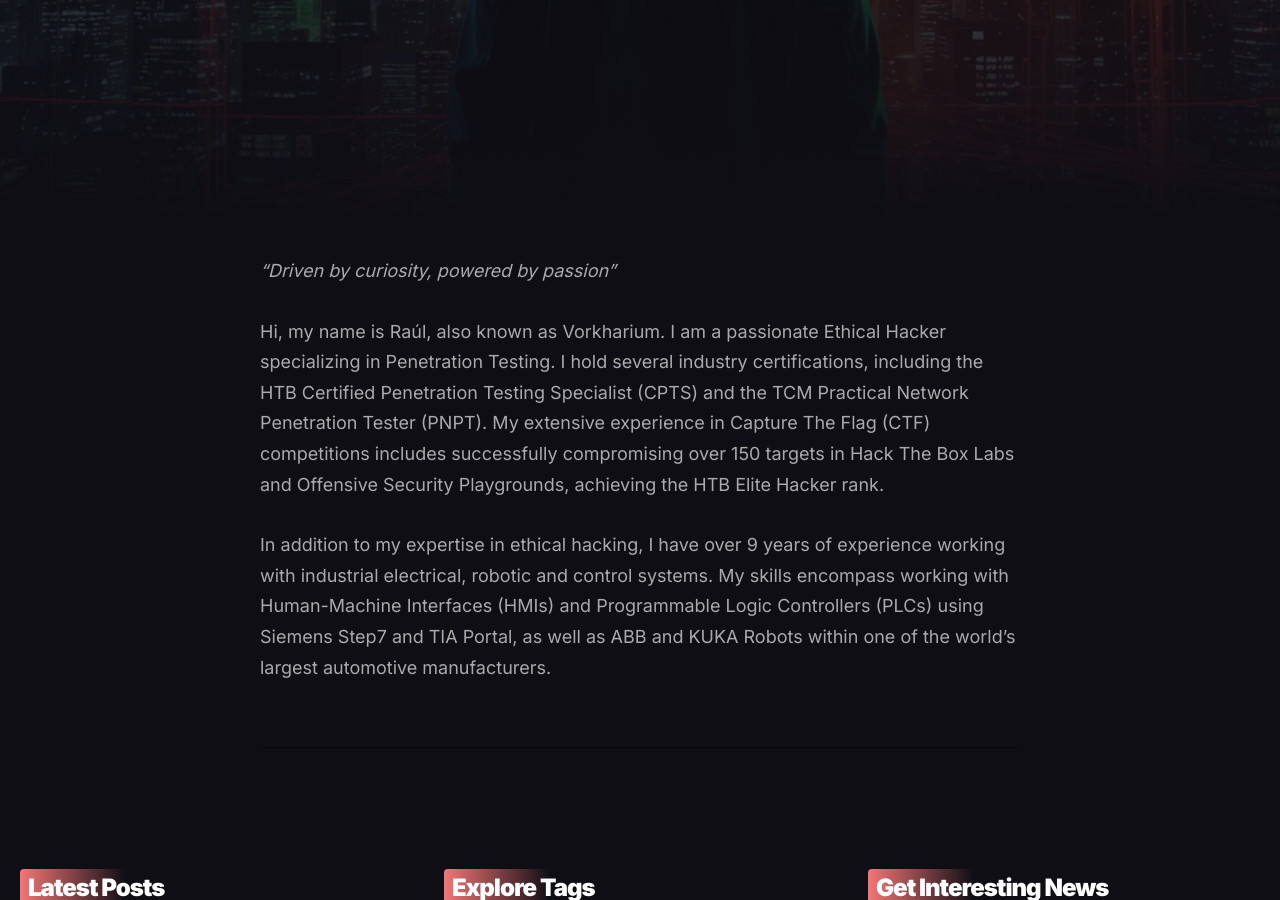
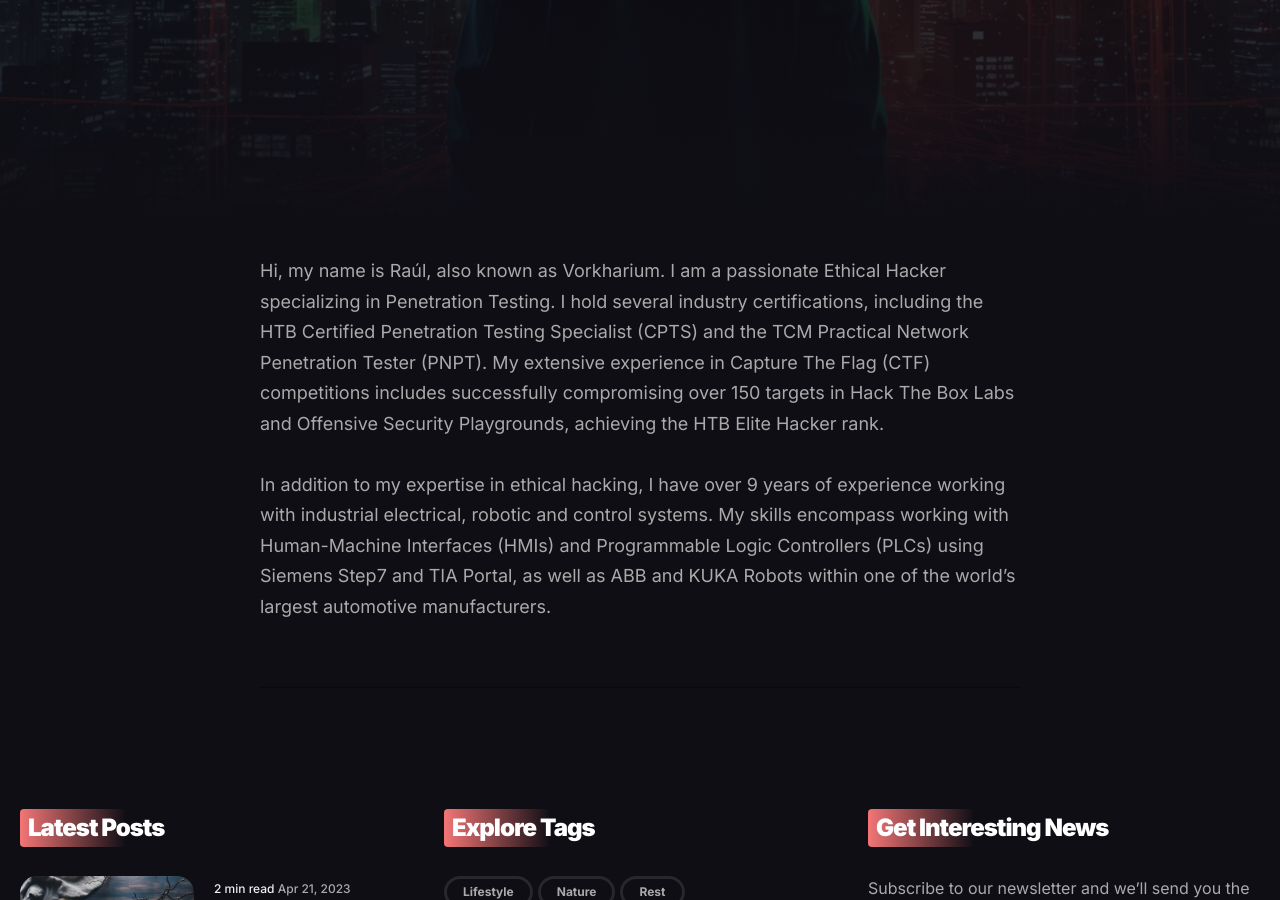
Before and after one commit to Vorkharium/vorkharium.github.io, a Jekyll site: the page built from _pages/about.md, in a window 1280 px wide and 900 px high, scrolled down 440 px. Built offline with Jekyll 4.4.1, drawn with Linux system fonts in a browser that asks for light colours.

Commit message:
Update about.md

```diff
--- a/_pages/about.md
+++ b/_pages/about.md
@@ -4,8 +4,6 @@
 permalink: /about/
 image: '/images/01.jpg'
 ---
-_"Driven by curiosity, powered by passion"_
-
 Hi, my name is Raúl, also known as Vorkharium. I am a passionate Ethical Hacker specializing in Penetration Testing. I hold several industry certifications, including the HTB Certified Penetration Testing Specialist (CPTS) and the TCM Practical Network Penetration Tester (PNPT). My extensive experience in Capture The Flag (CTF) competitions includes successfully compromising over 150 targets in Hack The Box Labs and Offensive Security Playgrounds, achieving the HTB Elite Hacker rank.
 
 In addition to my expertise in ethical hacking, I have over 9 years of experience working with industrial electrical, robotic and control systems. My skills encompass working with Human-Machine Interfaces (HMIs) and Programmable Logic Controllers (PLCs) using Siemens Step7 and TIA Portal, as well as ABB and KUKA Robots within one of the world’s largest automotive manufacturers.
```
